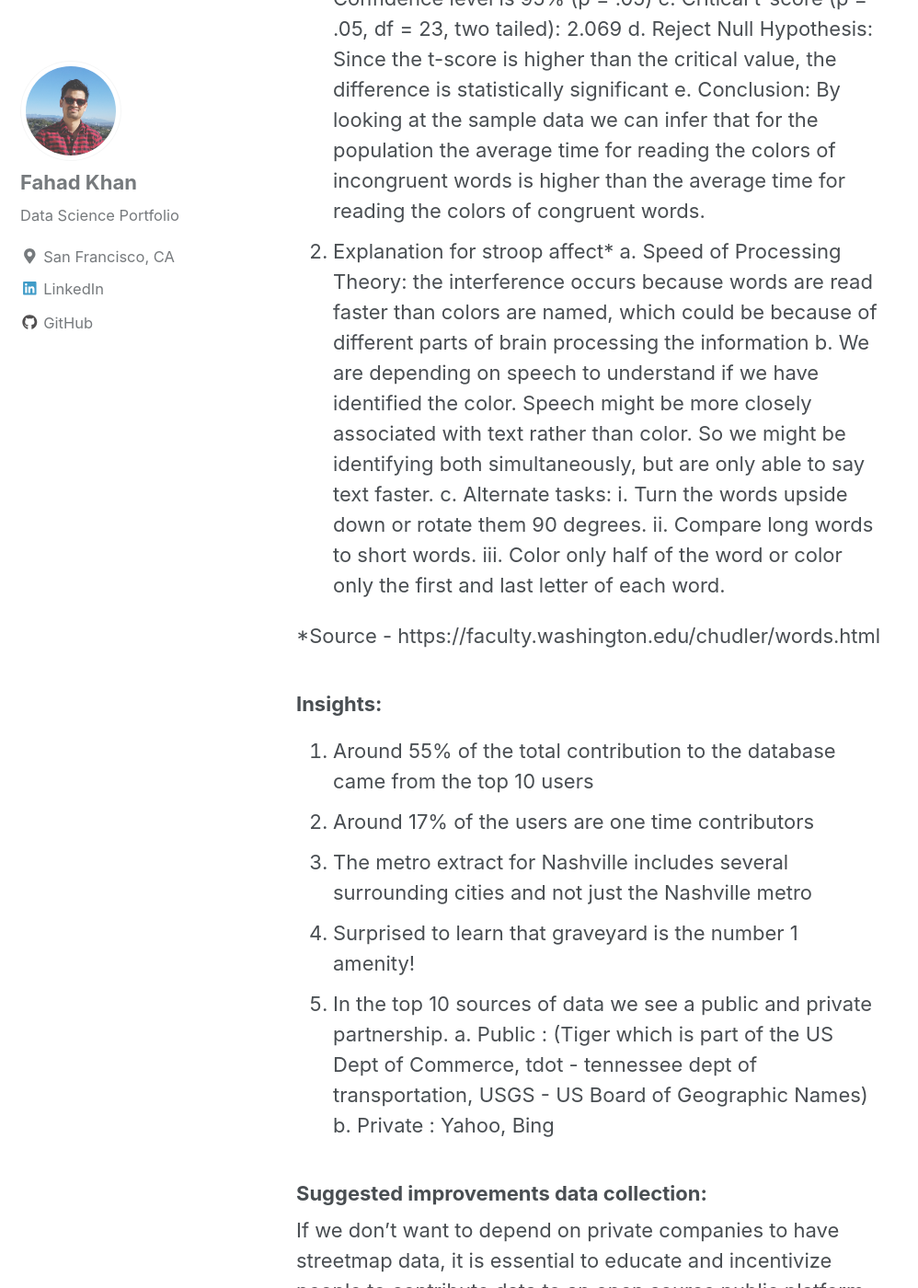
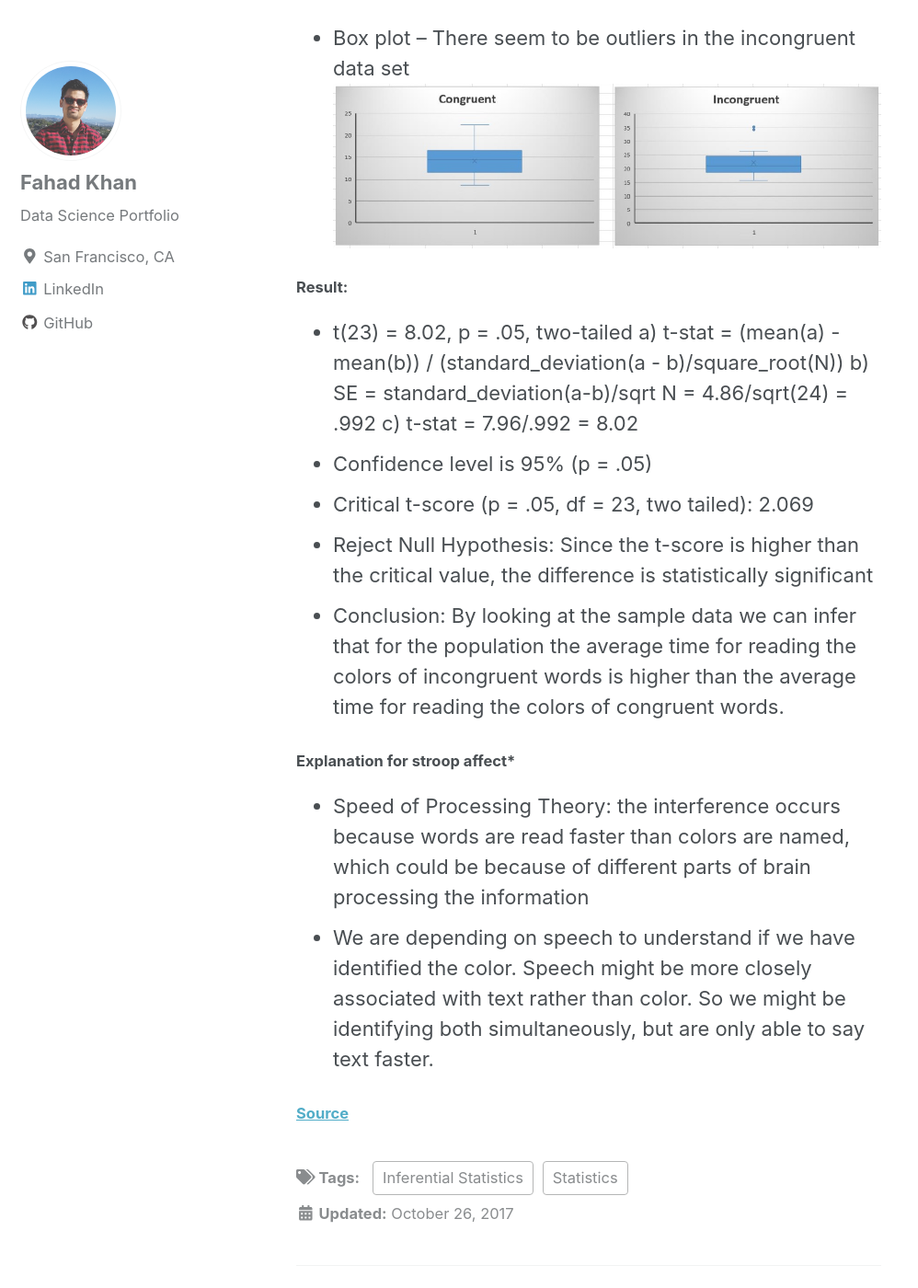
Before and after one commit to FK85/FK85.github.io, a Jekyll site: the page built from _posts/2017-10-26-Stroop.md, in a window 1280 px wide and 1400 px high, scrolled down 3191 px. Shown: the whole window at 92% size, without its empty margins (0-998 px from the left). Built offline with Jekyll 4.4.1, drawn with Linux system fonts in a browser that asks for light colours; nearby versions of some CDN libraries; some of the changed text lies outside the part shown.

Commit message:
Updated Stroop Effect project

```diff
--- a/_posts/2017-10-26-Stroop.md
+++ b/_posts/2017-10-26-Stroop.md
@@ -25,65 +25,46 @@
 #### Hypothesis
 * Ηο: μ1 = μ2 (The difference between the population mean time to read congruent and incongruent words is NOT statistically significant)
 * Η1: μ1 ≠ μ2 (The difference between the population mean time to read congruent and incongruent words is statistically significant)
-* Dependent t-test for paired samples, two-tailed:
-+ One dependent variable which is of the type ratio (ranks with equal intervals and an absolute 0)
-+ One categorical variable with two related groups (same participants tested more than once)
+
+#### Dependent t-test for paired samples, two-tailed:
+* One dependent variable which is of the type ratio (ranks with equal intervals and an absolute 0)
+* One categorical variable with two related groups (same participants tested more than once)
 * t-test because: The sample size is less than 30 and the σ of the entire population is unknown.
 * Two-tailed because: I want to be sensitive to the difference in either direction (positive or negative)
 * Assumptions
-+ Differences between the scores of the two populations is approximately normal
-+ Sample data can estimate population variances
-+ Population variances are approximately equal
+ a) Differences between the scores of the two populations is approximately normal
+ b) Sample data can estimate population variances
+ c) Population variances are approximately equal
 
 #### Descriptive Statistics:
-Sample Measure	Congruent	Incongruent
-Mean	14.05113	22.01591667
-Median	14.3565	21.0175
-STD Dev	3.559358	4.797057122
+* Sample Measure	Congruent	Incongruent
+* Mean:
+a) Congruent: 14.05	b) Incongruent: 22.01
+* Median:
+a) Congruent: 14.35	b) Incongruent: 21.02
+* Standard Deviation:
+a) Congruent:	3.56	b) Incongruent: 4.80
 
-4.	Distribution:
-a.	Histogram - Neither distribution is completely normal
+#### Distribution:
+* Histogram - Neither distribution is completely normal
+<img src="{{ site.url }}{{ site.baseurl }}/images/Stroop/Histogram.jpg" alt="linearly separable data">
+
+* Box plot – There seem to be outliers in the incongruent data set
+<img src="{{ site.url }}{{ site.baseurl }}/images/Stroop/Box_Plot.jpg" alt="linearly separable data">
 
 
-b.	Box plot – There seem to be outliers in the incongruent data set
+#### Result:
+* t(23) = 8.02, p = .05, two-tailed
+a)	t-stat = (mean(a) - mean(b)) / (standard_deviation(a - b)/square_root(N))
+b)	SE = standard_deviation(a-b)/sqrt N = 4.86/sqrt(24) = .992
+c)	t-stat = 7.96/.992 = 8.02
+* Confidence level is 95% (p = .05)
+* Critical t-score (p = .05, df = 23, two tailed): 2.069
+* Reject Null Hypothesis: Since the t-score is higher than the critical value, the difference is statistically significant
+* Conclusion: By looking at the sample data we can infer that for the population the average time for reading the colors of incongruent words is higher than the average time for reading the colors of congruent words.
 
+#### Explanation for stroop affect*
+* Speed of Processing Theory: the interference occurs because words are read faster than colors are named, which could be because of different parts of brain processing the information
+* We are depending on speech to understand if we have identified the color. Speech might be more closely associated with text rather than color. So we might be identifying both simultaneously, but are only able to say text faster.
 
-
-5.	Result:
-a.	t(23) = 8.02, p = .05, two-tailed
-i.	t-stat = (mean(a) - mean(b)) / (standard_deviation(a - b)/square_root(N))
-ii.	SE = standard_deviation(a-b)/sqrt N = 4.86/sqrt(24) = .992
-iii.	t-stat = 7.96/.992 = 8.02
-b.	Confidence level is 95% (p = .05)
-c.	Critical t-score (p = .05, df = 23, two tailed): 2.069
-d.	Reject Null Hypothesis: Since the t-score is higher than the critical value, the difference is statistically significant
-e.	Conclusion: By looking at the sample data we can infer that for the population the average time for reading the colors of incongruent words is higher than the average time for reading the colors of congruent words.
-6.	Explanation for stroop affect*
-a.	Speed of Processing Theory: the interference occurs because words are read faster than colors are named, which could be because of different parts of brain processing the information
-b.	We are depending on speech to understand if we have identified the color. Speech might be more closely associated with text rather than color. So we might be identifying both simultaneously, but are only able to say text faster.
-c.	Alternate tasks:
-i.	Turn the words upside down or rotate them 90 degrees.
-ii.	Compare long words to short words.
-iii.	Color only half of the word or color only the first and last letter of each word.
-
-*Source - https://faculty.washington.edu/chudler/words.html
-
-
-### Insights:
-1. Around 55% of the total contribution to the database came from the top 10 users
-2. Around 17% of the users are one time contributors
-3. The metro extract for Nashville includes several surrounding cities and not just the Nashville metro
-4. Surprised to learn that graveyard is the number 1 amenity!
-5. In the top 10 sources of data we see a public and private partnership.
-  a. Public : (Tiger which is part of the US Dept of Commerce, tdot - tennessee dept of transportation, USGS - US Board of Geographic Names)
-  b. Private : Yahoo, Bing
-
-### Suggested improvements data collection:
-
-If we don't want to depend on private companies to have streetmap data, it is essential to educate and incentivize people to contribute data to an open source public platform like openstreetmaps. One way to do it would be to partner with public schools and teach high school students the importance of openstreetmaps and teach them how to contribute to the openstreetmaps. It could be one of their assignments.
-
-**Benefits**: This will encourage a discussion among the students and their families about the importance of publicly owned street data. Some of the students might go on to become life long contributors. A lot of additional data can be captured if this can be done in schools across states.
-
-**Challenges**: It would be hard for the openstreet community to convince the public schools to include openstreetmaps contribution as an assignment in their course work. It would also be challenging to get students interested about contributing to openstreetmaps. But if done, this can really help in improving data in openstreetmaps while allowing students contribute to the community.
-
-### Project Link: [Open Street Maps Nashville](https://github.com/FK85/open-street-maps-nashville)
+#### [Source](https://faculty.washington.edu/chudler/words.html)
```
Also changed, not shown: images/Stroop/Box_Plot.jpg (added), images/Stroop/Histogram.jpg (added).
